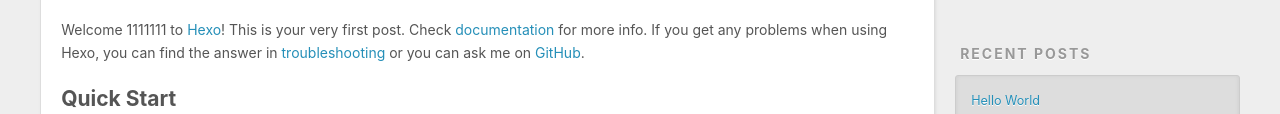
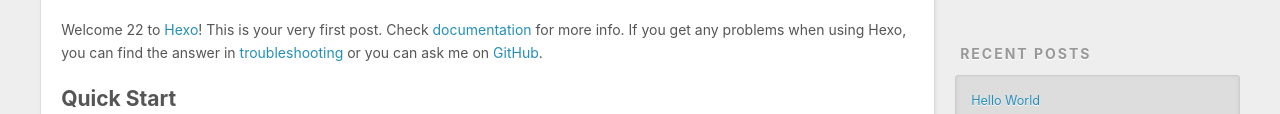
Before and after one commit to oowe/oowe.github.io, a plain HTML site: page 2020/01/29/hello-world/index.html in a window 1280 px wide. Shown: the part 434-548 px from the top of the page. Drawn offline with nearby package versions, Linux system fonts and the light colour scheme.

Commit message:
20200129 test 222

```diff
--- a/2020/01/29/hello-world/index.html
+++ b/2020/01/29/hello-world/index.html
@@ -88,7 +88,7 @@
 
     <div class="article-entry" itemprop="articleBody">
 
-        <p>Welcome 1111111 to <a href="https://hexo.io/" target="_blank" rel="noopener">Hexo</a>! This is your very first post. Check <a href="https://hexo.io/docs/" target="_blank" rel="noopener">documentation</a> for more info. If you get any problems when using Hexo, you can find the answer in <a href="https://hexo.io/docs/troubleshooting.html" target="_blank" rel="noopener">troubleshooting</a> or you can ask me on <a href="https://github.com/hexojs/hexo/issues" target="_blank" rel="noopener">GitHub</a>.</p>
+        <p>Welcome 22 to <a href="https://hexo.io/" target="_blank" rel="noopener">Hexo</a>! This is your very first post. Check <a href="https://hexo.io/docs/" target="_blank" rel="noopener">documentation</a> for more info. If you get any problems when using Hexo, you can find the answer in <a href="https://hexo.io/docs/troubleshooting.html" target="_blank" rel="noopener">troubleshooting</a> or you can ask me on <a href="https://github.com/hexojs/hexo/issues" target="_blank" rel="noopener">GitHub</a>.</p>
 <h2 id="Quick-Start"><a href="#Quick-Start" class="headerlink" title="Quick Start"></a>Quick Start</h2><h3 id="Create-a-new-post"><a href="#Create-a-new-post" class="headerlink" title="Create a new post"></a>Create a new post</h3><figure class="highlight bash"><table><tr><td class="gutter"><pre><span class="line">1</span><br></pre></td><td class="code"><pre><span class="line">$ hexo new <span class="string">"My New Post"</span></span><br></pre></td></tr></table></figure>
 
 <p>More info: <a href="https://hexo.io/docs/writing.html" target="_blank" rel="noopener">Writing</a></p>
```
